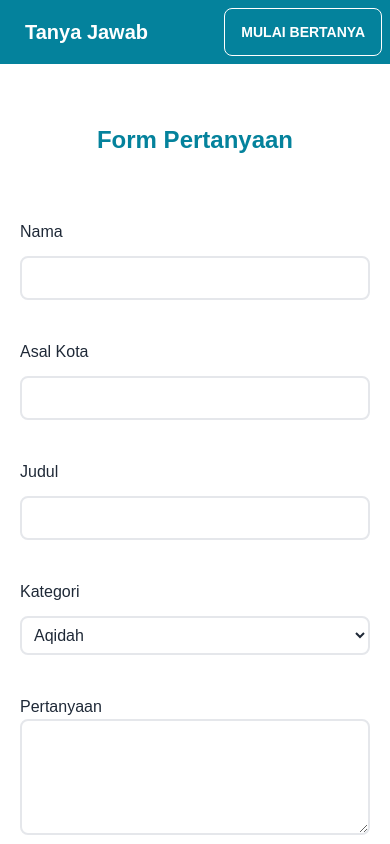
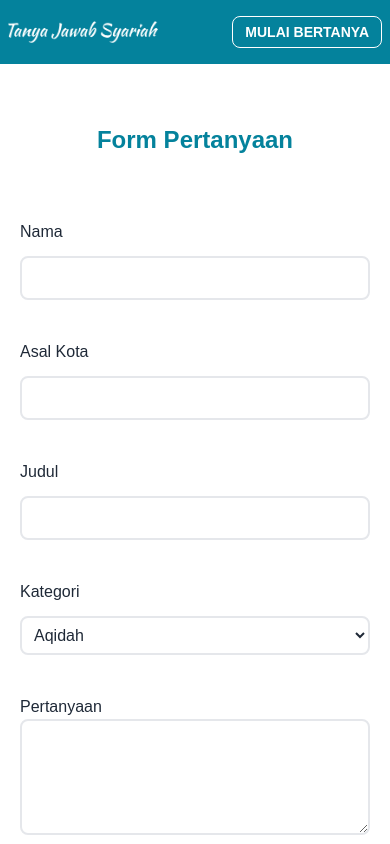
Before and after one commit to zaenzel/tanyaJawab-Client, a Next.js app: page /ask in a window 390 px wide. Shown: the top 844 px of the page. Built offline with nearby package versions, Linux system fonts and the light colour scheme; a web font is replaced by a local one.

Commit message:
fixed size

```diff
--- a/src/components/button/Button.jsx
+++ b/src/components/button/Button.jsx
@@ -4,7 +4,7 @@ const Button = ({ customClass, text = "button", fullWidth, type="button" }) => {
   return (
     <button
       type={type}
-      className={`btn ${customClass} ${fullWidth && "btn-block"}`}
+      className={`btn lg:btn-lg btn-sm ${customClass} ${fullWidth && "btn-block"}`}
     >
       {text}
     </button>
--- a/src/components/buttonCategory/ButtonCategory.jsx
+++ b/src/components/buttonCategory/ButtonCategory.jsx
@@ -12,7 +12,7 @@ const ButtonCategory = async () => {
             category.map((e, i) => {
               return (
                 <button
-                  className="btn btn-outline text-primary active:bg-primary"
+                  className="btn btn-outline btn-sm lg:btn text-primary active:bg-primary"
                   key={i}
                 >
                   <Link href={`?category_id=${e}`}>{e}</Link>
--- a/src/components/cardQuestion/CardQuestion.jsx
+++ b/src/components/cardQuestion/CardQuestion.jsx
@@ -15,8 +15,8 @@ const CardQuestion = ({ auth = false, posts }) => {
                   <div className="flex flex-col gap-5 ">
                     <div className="flex justify-between">
                       <div className="flex flex-col gap-2">
-                        <h1 className="text-2xl leading-5">{e.title}</h1>
-                        <p className="font-extralight">
+                        <h1 className="text-xl md:text-2xl leading-5">{e.title}</h1>
+                        <p className="font-extralight text-sm md:text-base">
                           {e.category} , {date(e.createdAt)}
                         </p>
                       </div>
--- a/src/components/formAsk/FormAsk.jsx
+++ b/src/components/formAsk/FormAsk.jsx
@@ -54,7 +54,7 @@ const FormAsk = () => {
               <label htmlFor="">{e.label}</label>
               <input
                 type="text"
-                className="w-full px-5 py-2 sm:py-3 rounded-lg border-2 focus:outline-primary"
+                className="w-full px-5 py-2 sm:py-3 rounded-lg border-2 focus:outline-primary focus:rounded-lg"
                 name={e.name}
                 onChange={(e) => handleChange(e, postSet)}
               />
@@ -66,7 +66,7 @@ const FormAsk = () => {
             <div className="flex flex-col gap-3" key={i}>
               <label htmlFor="">Kategori</label>
               <select
-                className="p-2 w-full bg-white rounded-lg border-2 focus:outline-primary"
+                className="p-2 w-full bg-white rounded-lg border-2 focus:outline-primary focus:rounded-lg"
                 onChange={(e) => handleChange(e, postSet)}
                 name="category"
               >
@@ -85,7 +85,7 @@ const FormAsk = () => {
               <textarea
                 type="textarea"
                 rows="4"
-                className="w-full px-5 py-2 sm:py-3 rounded-lg border-2 focus:outline-primary"
+                className="w-full px-5 py-2 sm:py-3 rounded-lg border-2 focus:outline-primary focus:rounded-lg"
                 name="question"
                 onChange={(e) => handleChange(e, postSet)}
               />
--- a/src/components/navbar/Navbar.jsx
+++ b/src/components/navbar/Navbar.jsx
@@ -1,12 +1,13 @@
 import Link from "next/link";
 import Button from "../button/Button";
+import Image from "next/image";
 
 const Navbar = () => {
   return (
     <div className="navbar bg-primary lg:hidden">
       <div className="flex-1">
-        <Link href={"/"} className="btn btn-ghost text-white normal-case text-xl">
-          Tanya Jawab
+        <Link href={"/"} className="flex justify-center">
+          <Image src={"/images/logo.png"} width={150} height={100} alt="logo" />
         </Link>
       </div>
       <div className="flex-none">
```
